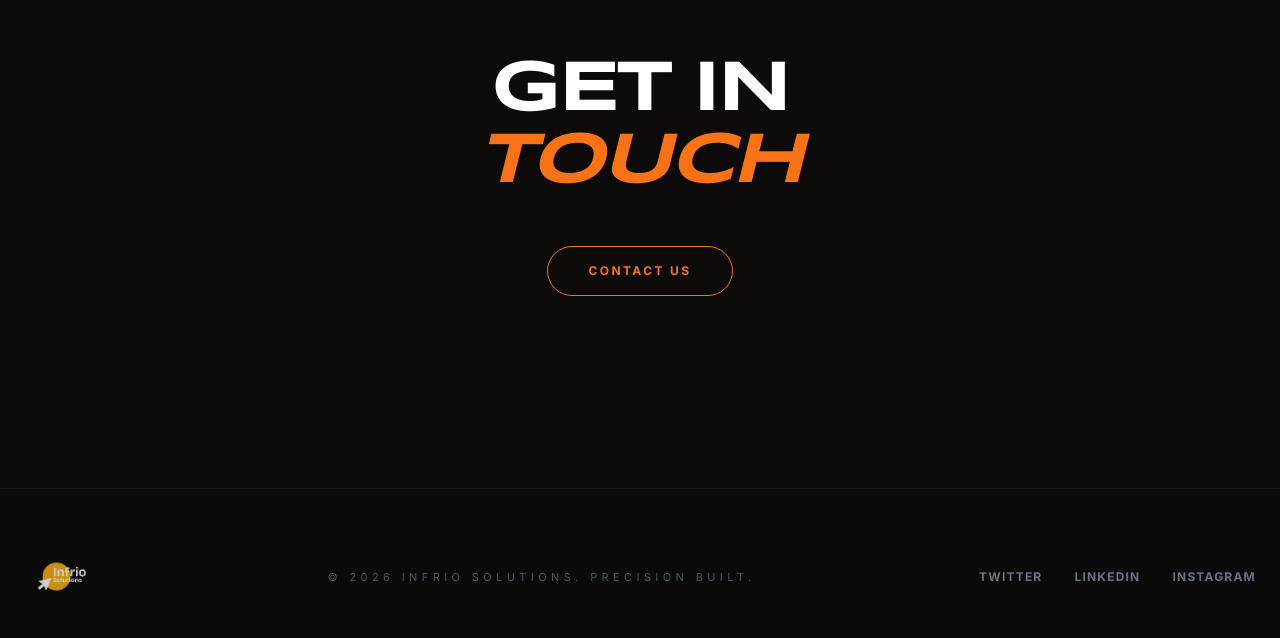
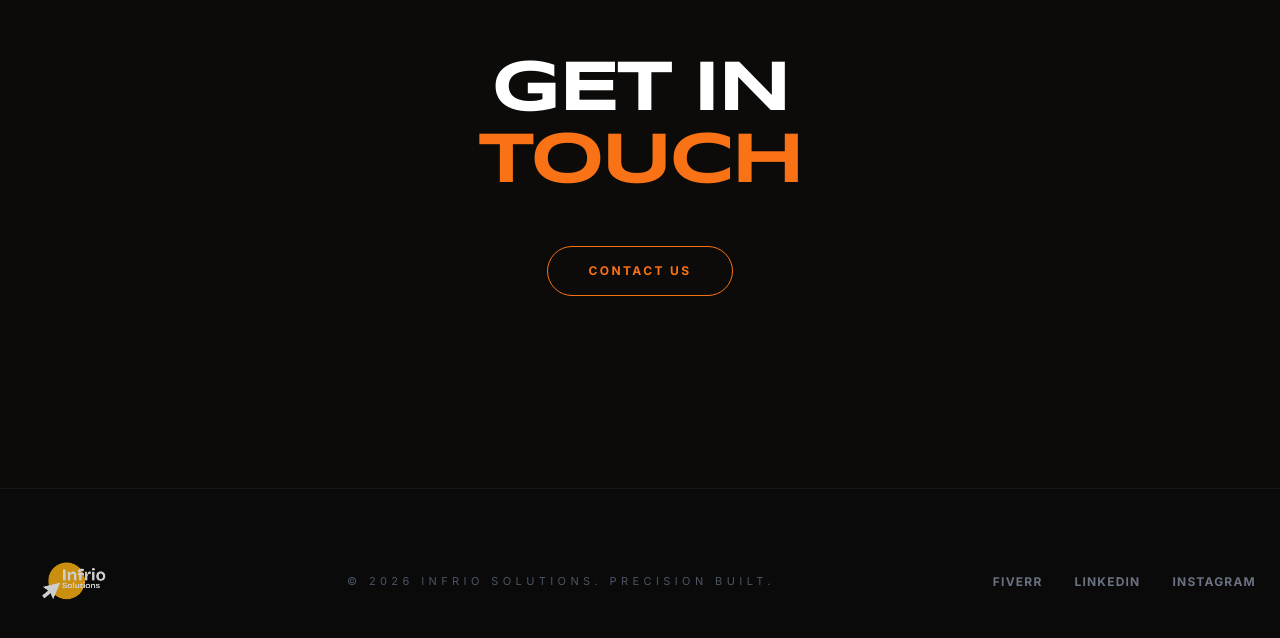
Before and after one commit to ark7136/infrio-solutions, a React (Vite) app: page / in a window 1280 px wide. Shown: the part 2646-3284 px from the top of the page. Built offline with nearby package versions, Linux system fonts and the light colour scheme.

Commit message:
Update logo sizes and website UI

```diff
--- a/index.html
+++ b/index.html
@@ -3,10 +3,8 @@
   <head>
     <meta charset="utf-8" />
     <meta name="viewport" content="width=device-width, initial-scale=1.0" />
-    <link rel="icon" type="image/x-icon" href="/favicon.ico" />
-    <link rel="icon" type="image/png" sizes="32x32" href="/favicon.png" />
-    <link rel="icon" type="image/svg+xml" href="/favicon.svg" />
-    <link rel="apple-touch-icon" sizes="180x180" href="/apple-touch-icon.png" />
+    <link rel="icon" type="image/png" href="/logo.png" />
+    <link rel="apple-touch-icon" href="/logo.png" />
     <title>Infrio Solutions | IT, Software & Graphic Design</title>
     <meta name="description" content="Infrio Solutions - Premium IT services, high-performance software engineering, and striking graphic design." />
     <link rel="preconnect" href="https://fonts.googleapis.com" />
--- a/src/components/Footer.jsx
+++ b/src/components/Footer.jsx
@@ -2,18 +2,18 @@ import { Link } from 'react-router-dom';
 
 export default function Footer() {
   return (
-    <footer className="py-12 border-t border-white/5 bg-dark text-white">
+    <footer className="py-10 border-t border-white/5 bg-dark text-white">
       <div className="container mx-auto px-6 flex flex-col md:flex-row justify-between items-center gap-8">
         <Link to="/" className="block transition-all cursor-pointer transform hover:scale-105 hover:opacity-100 opacity-80">
-          <img alt="Infrio Solutions Small Logo" className="h-[80px] w-auto object-contain" src="/logo.png" />
+          <img alt="Infrio Solutions Small Logo" className="h-[105px] w-auto object-contain" src="/logo.png" />
         </Link>
         <div className="text-[11px] uppercase tracking-[0.4em] text-gray-600">
           © {new Date().getFullYear()} Infrio Solutions. Precision Built.
         </div>
         <div className="flex space-x-8 text-xs font-bold uppercase tracking-widest text-gray-500">
-          <a href="#" className="hover:text-white transition-colors">Twitter</a>
-          <a href="#" className="hover:text-white transition-colors">LinkedIn</a>
-          <a href="#" className="hover:text-white transition-colors">Instagram</a>
+          <a href="https://www.fiverr.com/minalali" className="hover:text-white transition-colors">Fiverr</a>
+          <a href="https://www.linkedin.com/in/kashifalinaqvi/" className="hover:text-white transition-colors">LinkedIn</a>
+          <a href="https://www.instagram.com/kashif_ali_naqvi/" className="hover:text-white transition-colors">Instagram</a>
         </div>
       </div>
     </footer>
--- a/src/components/Navbar.jsx
+++ b/src/components/Navbar.jsx
@@ -19,7 +19,7 @@ export default function Navbar() {
       <Link to="/" className="relative z-10 block transform transition-transform hover:scale-105">
         <img
           alt="Infrio Solutions Logo"
-          className="h-[100px] w-auto object-contain drop-shadow-[0_0_15px_rgba(249,115,22,0.3)]"
+          className="h-[115px] w-auto object-contain drop-shadow-[0_0_15px_rgba(249,115,22,0.3)]"
           src="/logo.png"
         />
       </Link>
--- a/src/pages/Home.jsx
+++ b/src/pages/Home.jsx
@@ -112,7 +112,7 @@ export default function Home() {
         <div className="absolute inset-0 bg-kinetic/5 opacity-30 pointer-events-none"></div>
         <div className="container mx-auto px-6 text-center relative z-10">
           <h2 className="font-display text-5xl md:text-7xl font-bold uppercase mb-12 tracking-tighter">
-            Get In <br/> <span className="text-kinetic italic">Touch</span>
+            Get In <br/> <span className="text-kinetic">Touch</span>
           </h2>
           <div className="mt-12">
             <CTAButton to="/contact">Contact Us</CTAButton>
--- a/vite.config.js
+++ b/vite.config.js
@@ -8,4 +8,9 @@ export default defineConfig({
     react(),
     tailwindcss(),
   ],
+  server: {
+    allowedHosts: [
+      "nonmanifestly-zonular-ester.ngrok-free.dev"
+    ]
+  }
 })
```
